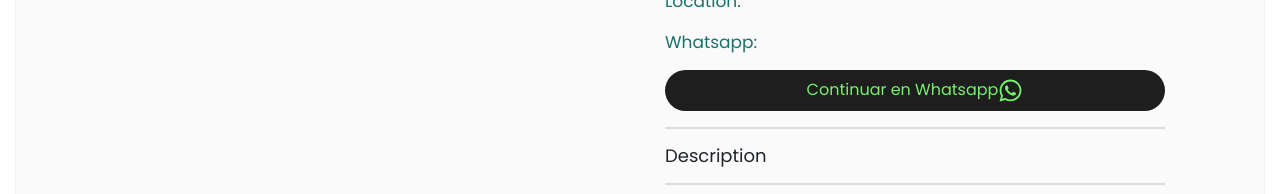
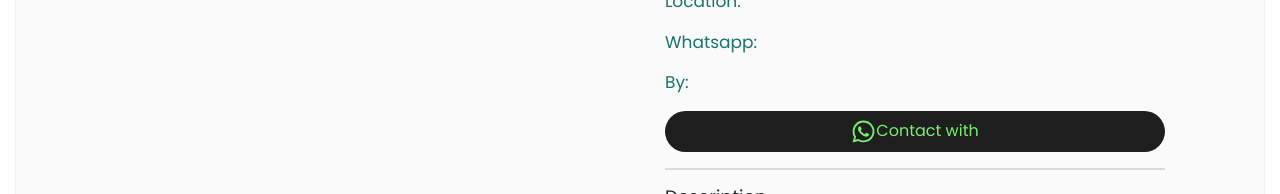
Before and after one commit to nzavaletac/front-ranti, a React (Create React App) app: page /post/1 in a window 1280 px wide. Shown: the part 334-528 px from the top of the page. Built offline with nearby package versions, Linux system fonts and the light colour scheme; no server answers.

Commit message:
detail button contact is updated

```diff
--- a/src/components/Detail/Detail.js
+++ b/src/components/Detail/Detail.js
@@ -27,8 +27,16 @@ export const Detail = () => {
   const [post, setPost] = useState({});
   const userWhatsapp = localStorage.getItem("userWhatsapp");
 
-  const { image, title, category, state, description, changeFor, district } =
-    post;
+  const {
+    image,
+    title,
+    category,
+    state,
+    description,
+    changeFor,
+    district,
+    creatorName,
+  } = post;
 
   useEffect(() => {
     axios({
@@ -62,12 +70,20 @@ export const Detail = () => {
           <Span>Whatsapp: </Span>
           {userWhatsapp}
         </ContainerDetails>
+        <ContainerDetails>
+          <Span>By: </Span>
+          {creatorName}
+        </ContainerDetails>
         <Add
           href={`${URL_WHATSAPP}51${userWhatsapp}${DEFAULT_MESSAGE}`}
           target="_blank"
         >
-          Continuar en Whatsapp <FaWhatsapp size="25px" />
+          <span className="mr-3">
+            <FaWhatsapp size="25px" />
+          </span>
+          <span className="ml-5">Contact with {creatorName}</span>
         </Add>
+
         <HR />
         <TitleDescription>Description</TitleDescription>
         <Description>{description}</Description>
```
